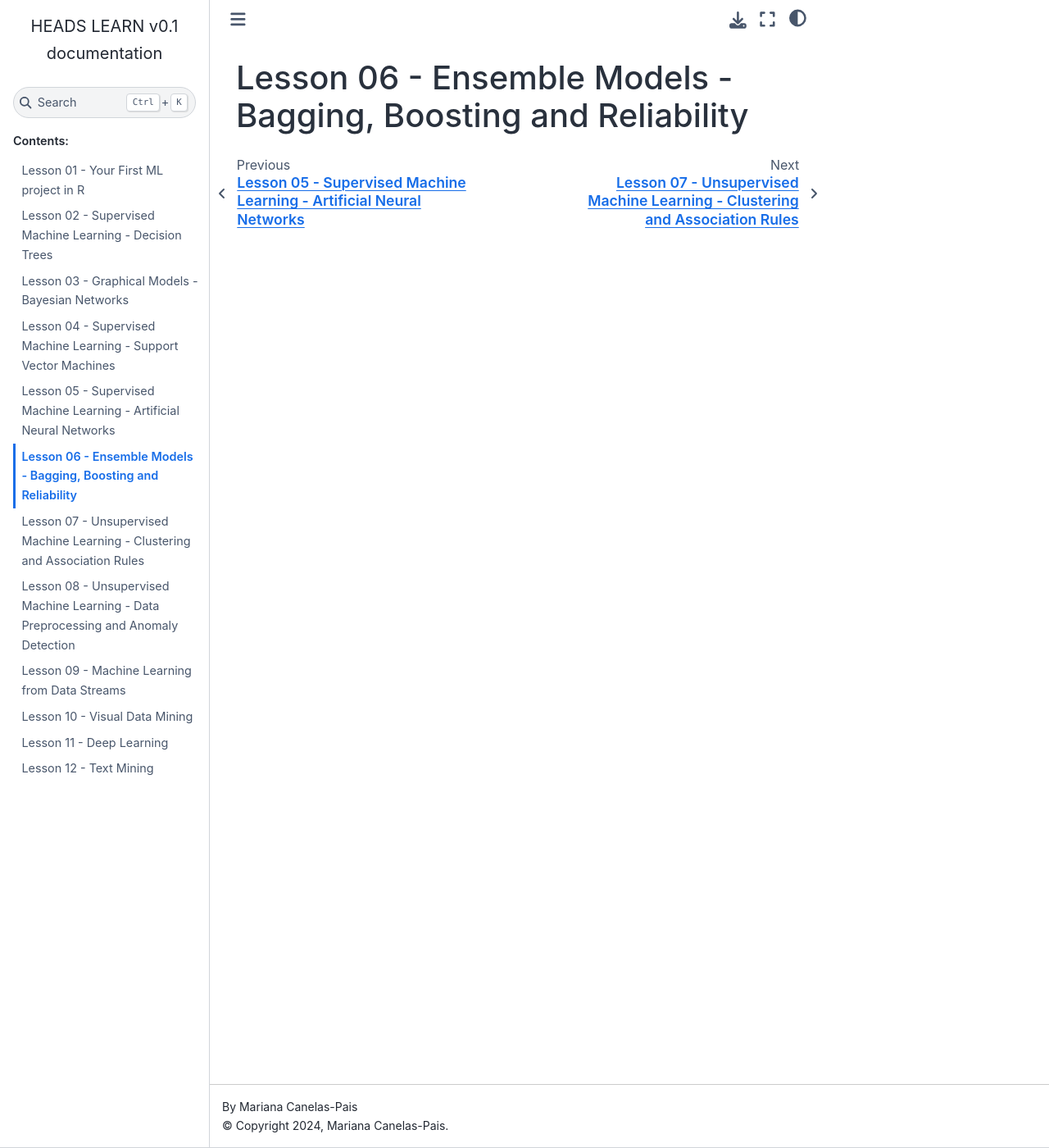
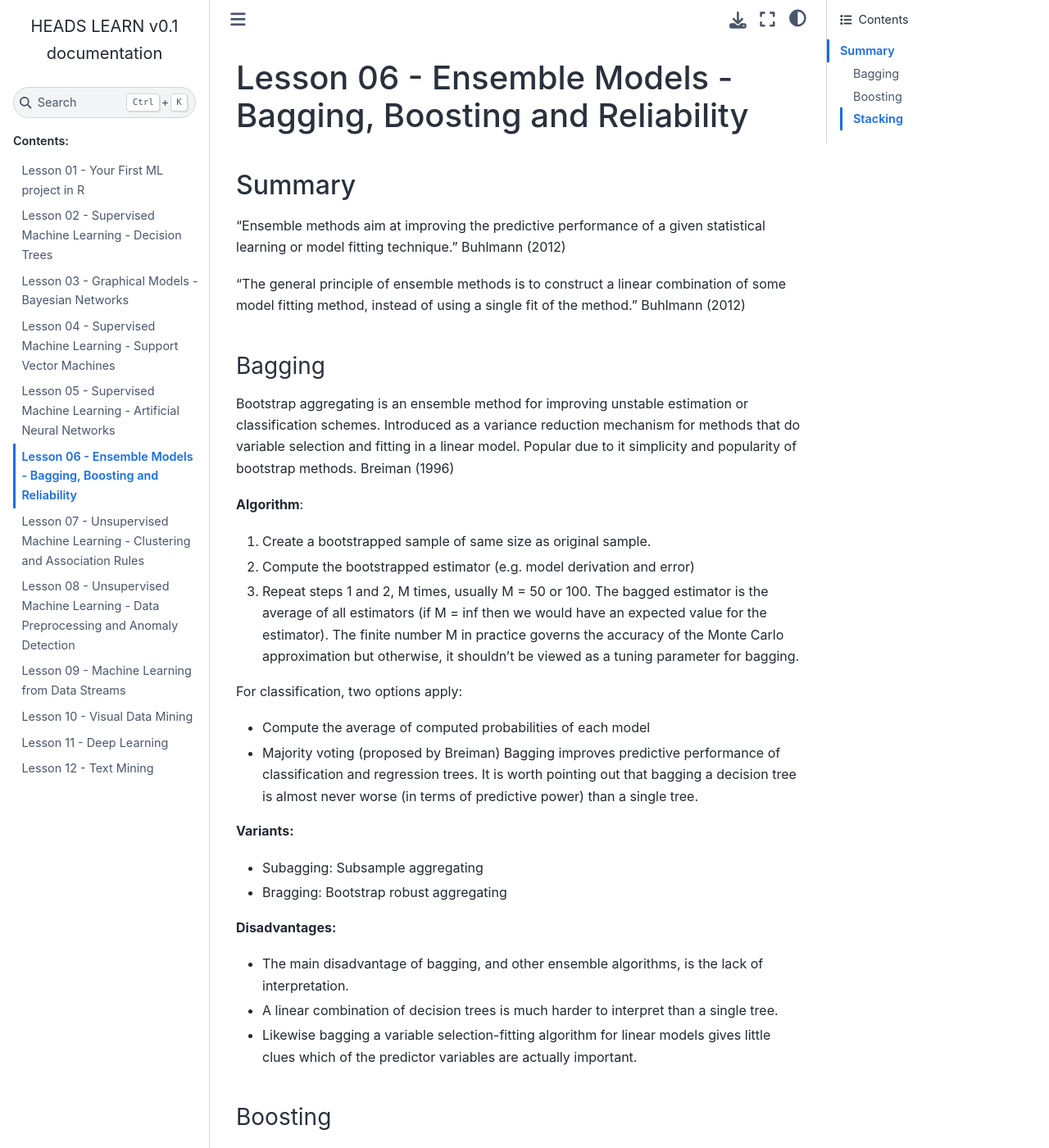
Before and after one commit to marianacpais/HEADS-LEARN, a Sphinx documentation site: the page built from docs/source/lesson06.md, in a window 1280 px wide and 1400 px high. Shown: the whole window at 82% size. Built offline with Sphinx 7.4.7 and the Sphinx Book theme 1.1.4, drawn with Linux system fonts in a browser that asks for light colours; some of the changed text lies outside the part shown.

Commit message:
Added Lesson 06

```diff
--- a/docs/source/lesson06.md
+++ b/docs/source/lesson06.md
@@ -1 +1,68 @@
 # Lesson 06 - Ensemble Models - Bagging, Boosting and Reliability
+
+## Summary
+
+"Ensemble methods aim at improving the predictive performance of a given statistical learning or model fitting technique." Buhlmann (2012)
+
+"The general principle of ensemble methods is to construct a linear combination of some model fitting method, instead of using a single fit of the method." Buhlmann (2012)
+
+### Bagging
+
+Bootstrap aggregating is an ensemble method for improving unstable estimation or classification schemes.
+Introduced as a variance reduction mechanism for methods that do variable selection and fitting in a linear model.
+Popular due to it simplicity and popularity of bootstrap methods.
+Breiman (1996)
+
+**Algorithm**:
+1. Create a bootstrapped sample of same size as original sample.
+2. Compute the bootstrapped estimator (e.g. model derivation and error)
+3. Repeat steps 1 and 2, M times, usually M = 50 or 100.
+The bagged estimator is the average of all estimators (if M = inf then we would have an expected value for the estimator).
+The finite number M in practice governs the accuracy of the Monte Carlo approximation but otherwise, it shouldn’t be viewed as a tuning parameter for bagging.
+
+For classification, two options apply:
+- Compute the average of computed probabilities of each model
+- Majority voting (proposed by Breiman)
+Bagging improves predictive performance of classification and regression trees.
+It is worth pointing out that bagging a decision tree is almost never worse (in terms of predictive power) than a single tree.
+
+**Variants:**
+- Subagging: Subsample aggregating
+- Bragging: Bootstrap robust aggregating
+
+**Disadvantages:**
+- The main disadvantage of bagging, and other ensemble algorithms, is the lack of interpretation.
+- A linear combination of decision trees is much harder to interpret than a single tree.
+- Likewise bagging a variable selection-fitting algorithm for linear models gives little clues which of the predictor variables are actually important.
+
+### Boosting
+
+Unlike bagging, which is a parallel ensemble method, boosting methods are sequential ensemble algorithms where the weights given to learned examples depend on the previous fitted functions.
+Boosting has been empirically demonstrated to be very accurate in terms of classification (e.
+g. AdaBoost algorithm)
+
+Schapire (1990) and Freund (1995)
+
+Boosting algorithms have often better predictive power than bagging.
+For all data-sets tested by Breiman, boosting trees was better than a single classification tree.
+The biggest loss for boosting in comparison with bagging was for a data-set with very low misclassification error.
+
+Breiman (1998)
+
+**Algorithm:**
+1. Learn the base model with the data
+2. Compute the gradient vector (loss function attributed to each case)
+3. Repeat 1 and 2 with weighted data according to its error contribution
+
+The key idea is to give more weight to instances for which the error is higher, to improve the model in that direction.
+
+### Stacking
+
+Stacking works by combining heterogeneous models learned on the same original data set.
+
+After learning the desired models, the outputs of the single models are combined using
+another model which takes them as inputs.
+
+For example:
+- Learn a decision tree, a k-nn and an SVM with the data
+- Stack the outputs of the three models using a linear model
```
